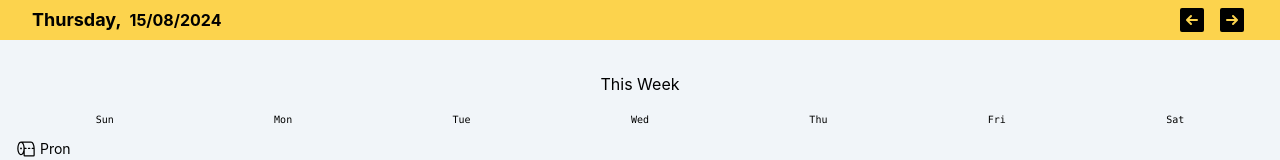
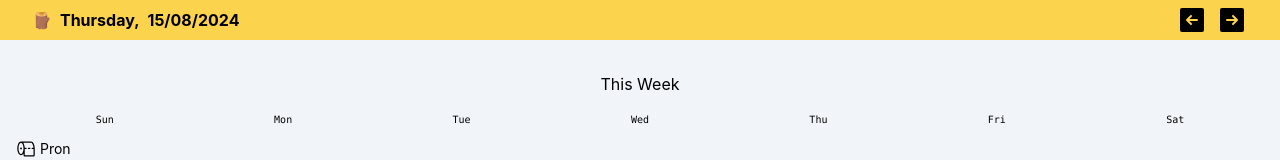
Before and after one commit to EliranSun/trackers, a React (Create React App) app: page / in a window 1280 px wide. Shown: the top 160 px of the page. Built offline with nearby package versions, Linux system fonts and the light colour scheme; no server answers; the database is empty.

Commit message:
Add app symbol to navigation header

```diff
--- a/src/components/atoms/DateNavigation.jsx
+++ b/src/components/atoms/DateNavigation.jsx
@@ -1,9 +1,9 @@
-import { ONE_DAY } from "../../constants";
-import { ArrowSquareLeft, ArrowSquareRight } from "@phosphor-icons/react";
-import { format } from "date-fns";
+import {ONE_DAY} from "../../constants";
+import {ArrowSquareLeft, ArrowSquareRight} from "@phosphor-icons/react";
+import {format} from "date-fns";
 import classNames from "classnames";
 
-export const DateNavigation = ({ dateObject, setDateObject, dateLabel, setDateLabel }) => {
+export const DateNavigation = ({dateObject, setDateObject, dateLabel, setDateLabel}) => {
     return (
         <div
             className={classNames({
@@ -14,7 +14,8 @@ export const DateNavigation = ({ dateObject, setDateObject, dateLabel, setDateLa
                 "bg-[#fcd34d] dark:bg-amber-500": true,
             })}>
             <div className="flex items-center font-bold gap-2">
-                <h2 className="text-lg">{format(dateObject, "EEEE")},</h2>
+                <span>🪵</span>
+                <h2>{format(dateObject, "EEEE")},</h2>
                 <h1>{dateLabel}</h1>
             </div>
             <div className="flex gap-2">
```
